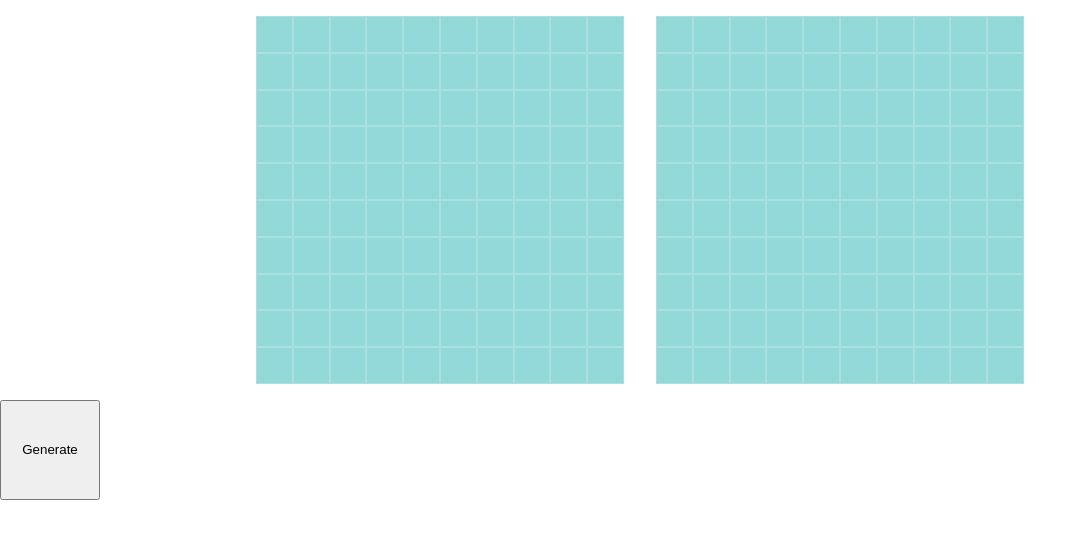
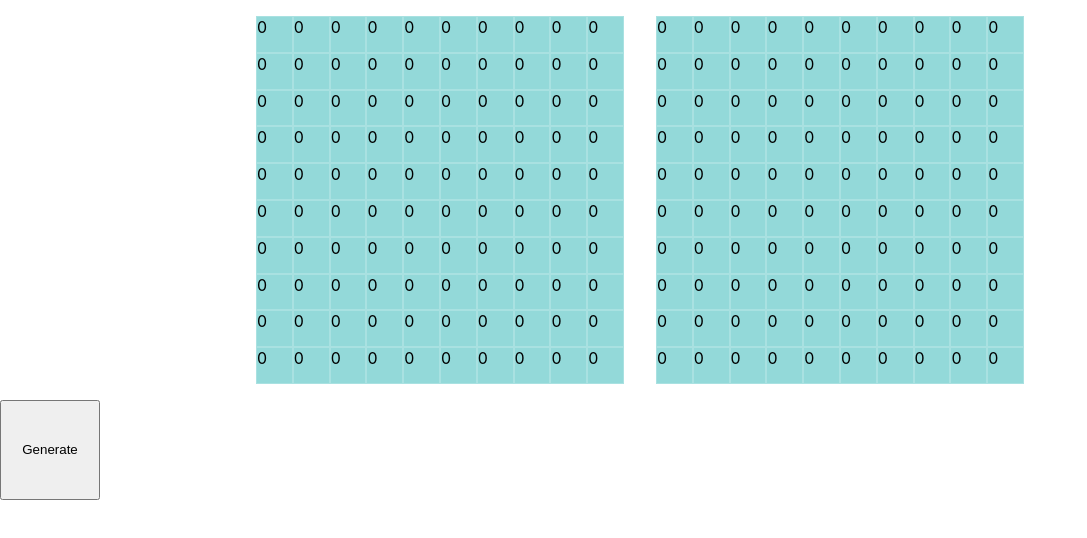
Before and after one commit to ipod1g/battleship, a Next.js app: page / in a window 1280 px wide. Shown: the top 538 px of the page, without its empty margins (0-1087 px from the left). Built offline with nearby package versions, Linux system fonts and the light colour scheme.

Commit message:
Change main management mechanism to 2D number arrays

```diff
--- a/components/Board.tsx
+++ b/components/Board.tsx
@@ -1,28 +1,24 @@
 import React, { useEffect } from "react";
 
-export interface IBoard {
-  width: number;
-  setSquares?: React.Dispatch<React.SetStateAction<JSX.Element[]>>;
+export interface Board {
+  board: number[][];
 }
 
 //Creates the board for placement and for the opponent
-const Board = (props: IBoard) => {
-  const { width } = props;
-
-  const setSquaresDefined = (array: JSX.Element[]) => {
-    props.setSquares?.(array);
-  };
-
-  const squaresArray = Array.from({ length: width * width }, (_, i) => (
-    <div key={i} id={`${i}`}></div>
-  ));
-
-  useEffect(() => {
-    setSquaresDefined(squaresArray);
-    return () => {};
-  }, []);
-
-  return <>{squaresArray}</>;
+const Board = (props: Board) => {
+  return (
+    <>
+      {props.board.map((row, i) => (
+        <div key={i} id={`row-${i}`}>
+          {row.map((value, j) => (
+            <div key={j} id={`column-${j}`}>
+              {value}
+            </div>
+          ))}
+        </div>
+      ))}
+    </>
+  );
 };
 
 export default Board;
--- a/stage/Game.tsx
+++ b/stage/Game.tsx
@@ -1,83 +1,46 @@
 import React, { useState, useEffect, useRef } from "react";
 import Board from "../components/Board";
 import GenerateShips from "../functions/GenerateShips";
-import { Ship } from "../interfaces/types";
-// import useGenerateShips from '../hooks/GenerateShips';
-
-interface IGame {
-  boardArray: JSX.Element[];
-  shipArray: Ship[];
-}
+import { Ship, ShipNames } from "../interfaces/types";
 
 //Conditions 'Sunk' | 'Hit' | 'Miss' | 'Ship' | 'Empty'
 
 const Game = () => {
-  const [userSquares, setUserSquares] = useState<IGame["boardArray"]>([]);
-  const [opponentSquares, setOpponentSquares] = useState<IGame["boardArray"]>(
-    []
-  );
   const opponentRef = useRef<HTMLDivElement>(null);
+  const [opponentBoard, setOpponentBoard] = useState<number[][]>([]);
+  const [playerBoard, setPlayerBoard] = useState<number[][]>([]);
 
   const width = 10;
-  const [shipArray, setShipArray] = useState<IGame["shipArray"]>([
-    {
-      name: "destroyer",
-      directions: [
-        [0, 1],
-        [0, width],
-      ],
-    },
-    {
-      name: "submarine",
-      directions: [
-        [0, 1, 2],
-        [0, width, width * 2],
-      ],
-    },
-    {
-      name: "cruiser",
-      directions: [
-        [0, 1, 2],
-        [0, width, width * 2],
-      ],
-    },
-    {
-      name: "battleship",
-      directions: [
-        [0, 1, 2, 3],
-        [0, width, width * 2, width * 3],
-      ],
-    },
-    {
-      name: "carrier",
-      directions: [
-        [0, 1, 2, 3, 4],
-        [0, width, width * 2, width * 3, width * 4],
-      ],
-    },
-  ]);
 
-  //
+  function createBoard() {
+    return Array(width)
+      .fill(0)
+      .map(() => Array(width).fill(0));
+  }
+
+  // make board for both players
+
   function handleStart() {
-    GenerateShips(opponentSquares, shipArray[0], opponentRef);
-    GenerateShips(opponentSquares, shipArray[1], opponentRef);
-    GenerateShips(opponentSquares, shipArray[2], opponentRef);
-    GenerateShips(opponentSquares, shipArray[3], opponentRef);
-    GenerateShips(opponentSquares, shipArray[4], opponentRef);
+    // GenerateShips(shipArray[0], opponentRef);
+    // GenerateShips(shipArray[1], opponentRef);
+    // GenerateShips(shipArray[2], opponentRef);
+    // GenerateShips(shipArray[3], opponentRef);
+    // GenerateShips(shipArray[4], opponentRef);
   }
 
   useEffect(() => {
-    return () => {};
+    setOpponentBoard(() => createBoard());
+    setPlayerBoard(() => createBoard());
   }, []);
 
   return (
     <div>
       <div className="container">
         <div className="grid-user battleship-grid">
-          <Board width={10} setSquares={setUserSquares}></Board>
+          <Board board={playerBoard}></Board>
         </div>
         <div className="grid-computer battleship-grid" ref={opponentRef}>
-          <Board width={10} setSquares={setOpponentSquares}></Board>
+          <Board board={opponentBoard}></Board>
         </div>
       </div>
       <button
--- a/styles/App.css
+++ b/styles/App.css
@@ -57,8 +57,10 @@
   grid-template-columns: repeat(10, 4.6vmin);
 }
 
-.battleship-grid div {
+.battleship-grid > div > div {
   border: 1px solid hsla(0, 0%, 100%, .2);
+  height: 4.6vmin;
+  width: 4.6vmin;
 }
 
 .placed {
```
Also changed, not shown: interfaces/types.ts (+5 -2 lines).
